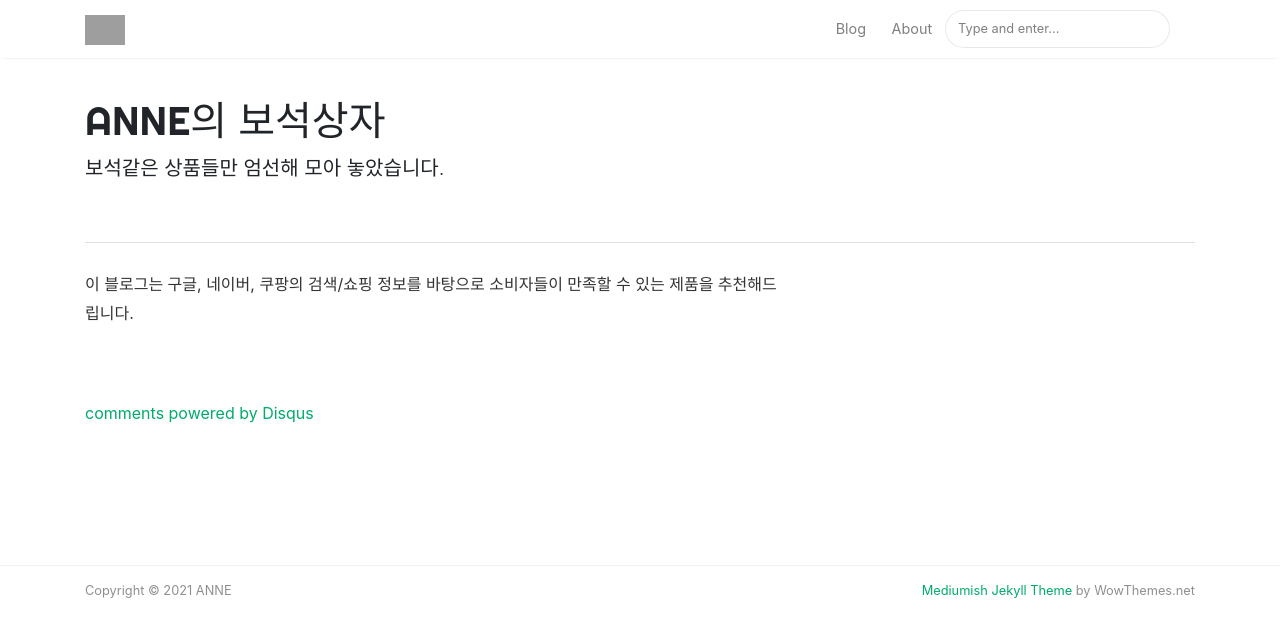
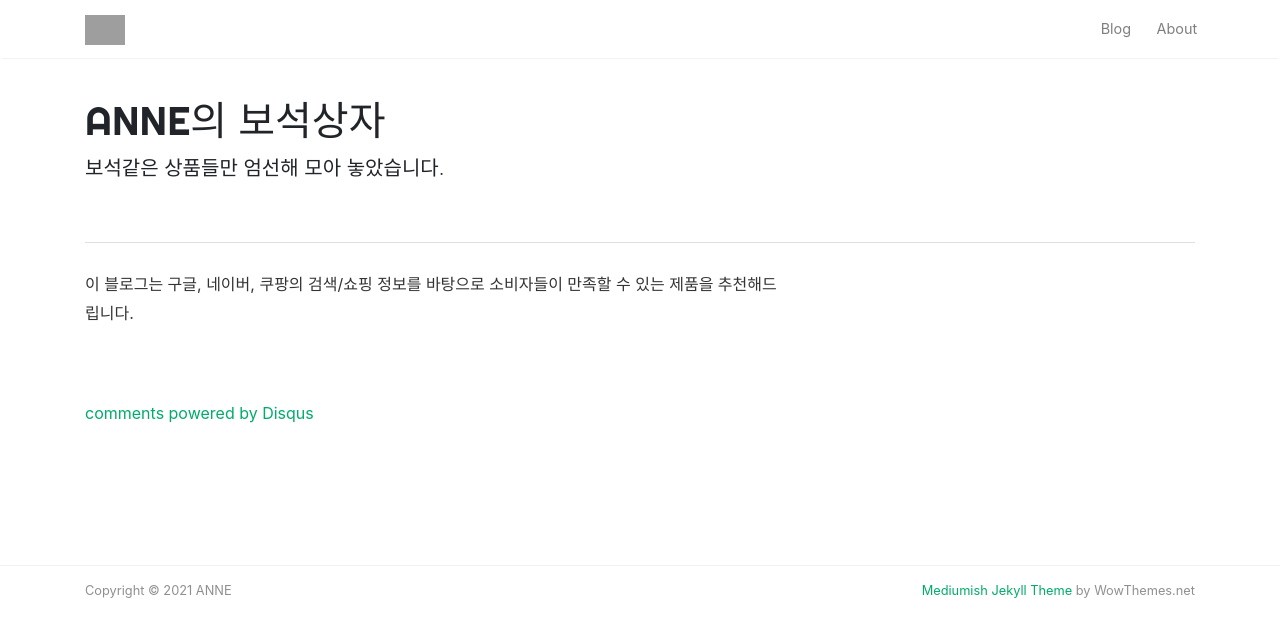
Before and after one commit to mytincase/mytincase.github.io, a Jekyll site: the page built from _pages/about.md, in a window 1280 px wide. Shown: the top 637 px of the page. Built offline with Jekyll 4.4.1, drawn with Linux system fonts in a browser that asks for light colours; nearby versions of some CDN libraries; comment, search, counter and statistics services are not loaded; grey boxes are pictures that could not be loaded.

Commit message:
Update default.html

```diff
--- a/_layouts/default.html
+++ b/_layouts/default.html
@@ -87,7 +87,7 @@ ga('send', 'pageview');
 
 
 
-                {% include search-lunr.html %}
+                <!-- {% include search-lunr.html %} -->
 
             </ul>
 
```
